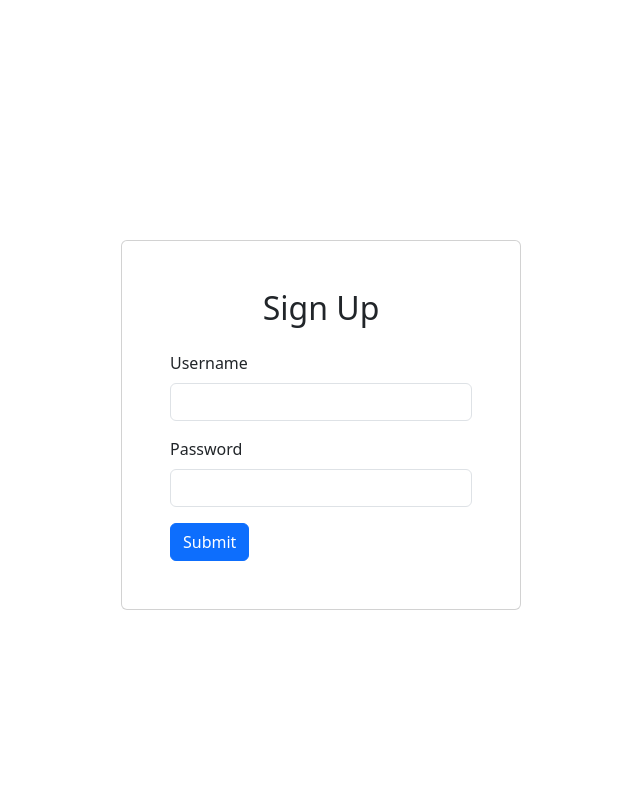
After one commit to MadhunitaMitra/python, a Flask app: page /signup in a window 1280 px wide. The commit adds this page. Shown: the whole page, without its empty margins (319-959 px from the left). Run offline with Flask 3, Linux system fonts and the light colour scheme.

Commit message:
Form Handeling

```diff
--- a/app.py
+++ b/app.py
@@ -1,10 +1,26 @@
-from flask import Flask, render_template
+from flask import Flask, render_template, request
+import mysql.connector
 
 app = Flask(__name__)
 
+
+def get_db_connection():
+
+    return mysql.connector.connect(
+        host = 'localhost',
+        user = 'root',
+        password = '',
+        database = 'py-demo'
+    )
+
 @app.route('/')
 def home():
-    return render_template('index.html')
+    conn = get_db_connection()
+    if not conn:
+        message = "Database connection failed"
+    else:
+        message = "Database connection successful"
+    return render_template('index.html',message=message)
 
 @app.route('/about')
 def about():
@@ -12,5 +28,20 @@ def about():
     return render_template('about.html', name=name)
 
 
+@app.route('/signup', methods=['GET', 'POST'])
+def signup():
+    if request.method == 'POST':
+        username = request.form['user']
+        password = request.form['password']
+        conn = get_db_connection()
+        cursor = conn.cursor()
+        cursor.execute("INSERT INTO user (username, password) VALUES (%s, %s)", (username, password))
+        conn.commit()
+        cursor.close()
+        conn.close()
+        return render_template('register.html', message="User created successfully")
+    return render_template('register.html')
+
+
 if __name__ == '__main__':
     app.run(debug=True,port=5050)
--- /dev/null
+++ b/templates/register.html
@@ -0,0 +1,34 @@
+<!DOCTYPE html>
+<html lang="en">
+<head>
+    <meta charset="UTF-8">
+    <meta name="viewport" content="width=device-width, initial-scale=1.0">
+    <title>Sign Up</title>
+    <link href="https://cdn.jsdelivr.net/npm/bootstrap@5.3.7/dist/css/bootstrap.min.css" rel="stylesheet" integrity="sha384-LN+7fdVzj6u52u30Kp6M/trliBMCMKTyK833zpbD+pXdCLuTusPj697FH4R/5mcr" crossorigin="anonymous">
+</head>
+<body>
+    <div class="container d-flex justify-content-center align-items-center" style="height: 100vh;">
+        <div class="card p-5" style="margin-top: 50px; width: 400px;">
+            <form action="/signup" method="post">
+            <h2 class="text-center mb-4">Sign Up</h2>
+            {% if message %}
+            <div class="alert alert-info">{{ message }}</div>
+            {% endif %}
+            <div class="mb-3">
+                <label for="exampleInputEmail1" class="form-label">Username</label>
+                <input type="text" class="form-control" id="exampleInputEmail1" name="user" aria-describedby="emailHelp">
+            </div>
+            <div class="mb-3">
+                <label for="exampleInputPassword1" class="form-label">Password</label>
+                <input type="password" class="form-control" name="password" id="exampleInputPassword1">
+            </div>
+
+            <button type="submit" class="btn btn-primary">Submit</button>
+            </form>
+        </div>
+    </div>
+
+
+    <script src="https://cdn.jsdelivr.net/npm/bootstrap@5.3.7/dist/js/bootstrap.bundle.min.js" integrity="sha384-ndDqU0Gzau9qJ1lfW4pNLlhNTkCfHzAVBReH9diLvGRem5+R9g2FzA8ZGN954O5Q" crossorigin="anonymous"></script>
+</body>
+</html>
```
Also changed, not shown: templates/index.html (+9 -2 lines).
